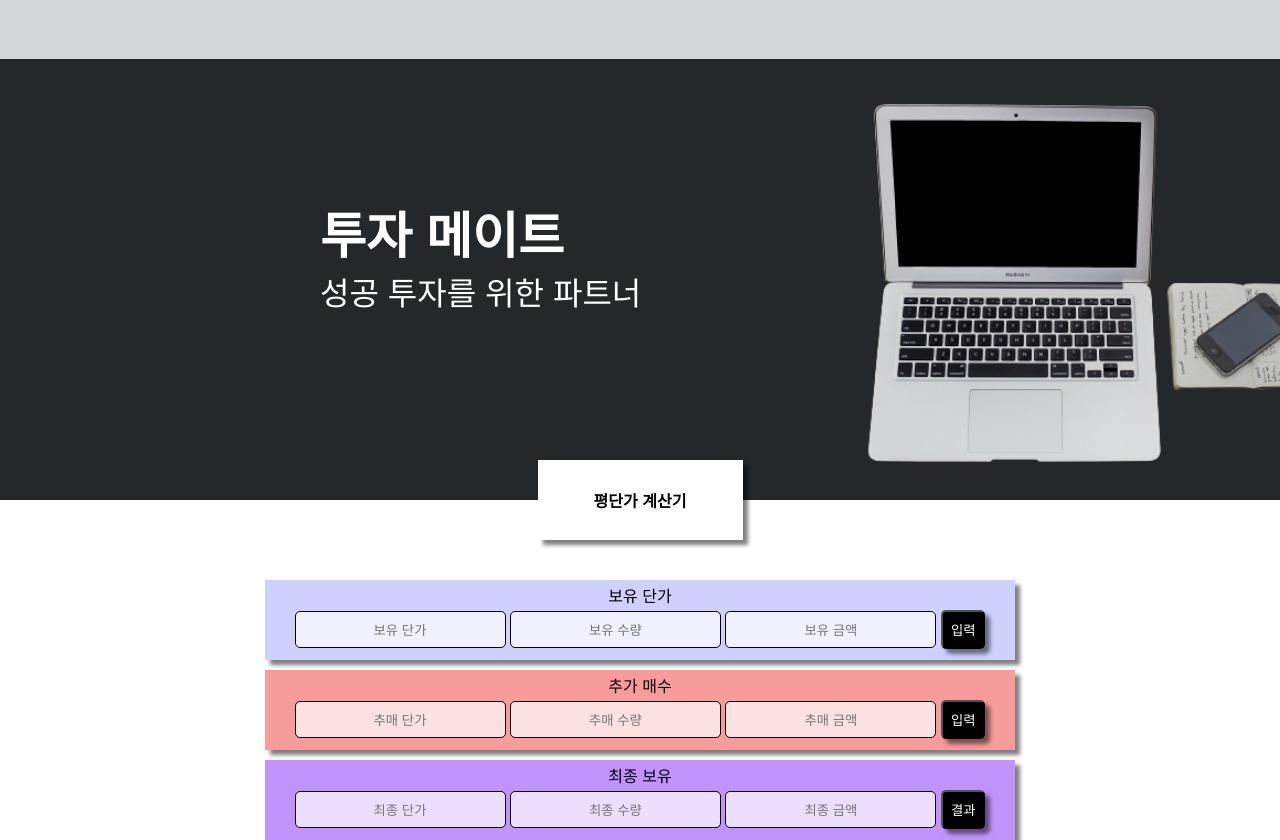
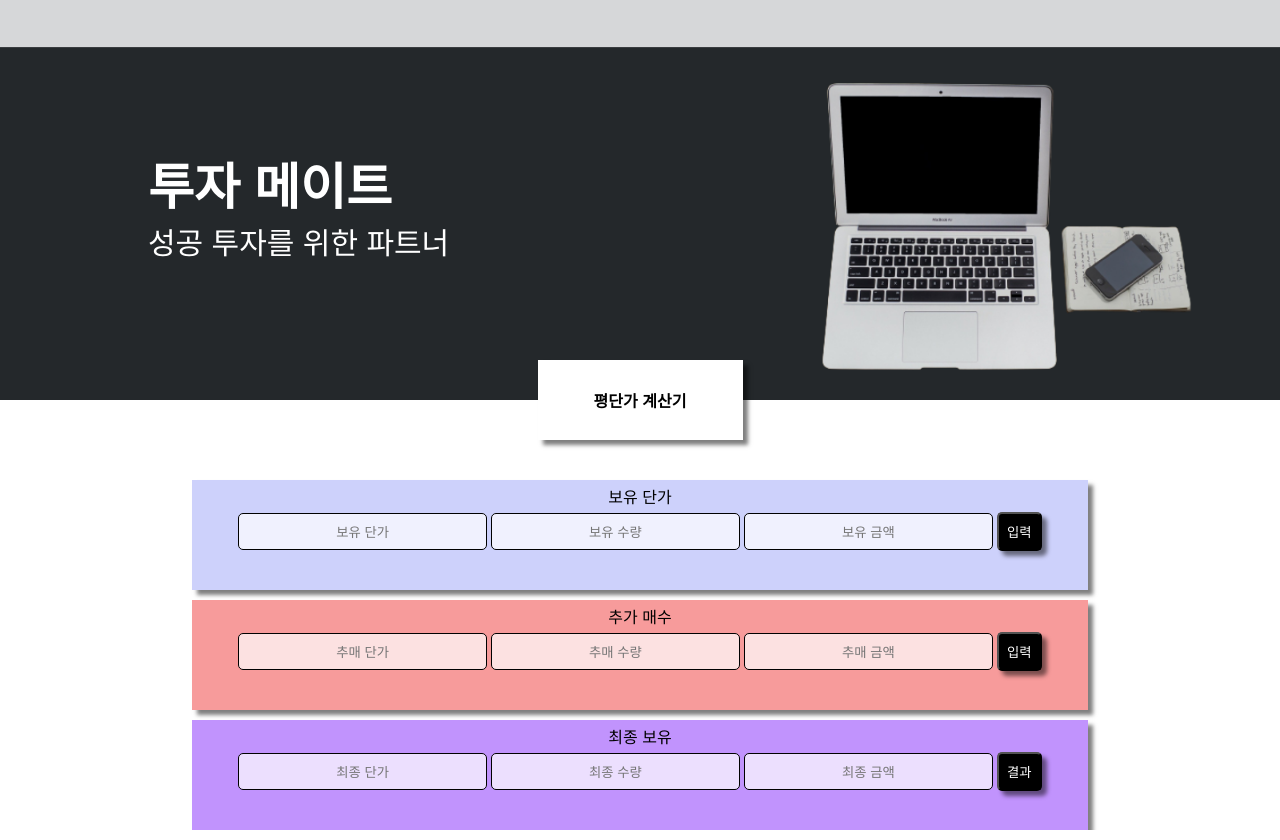
Before and after one commit to graydrone/graydrone.github.io, a plain HTML site: page index.html in a window 1280 px wide. Drawn offline with nearby package versions, Linux system fonts and the light colour scheme.

Commit message:
Add files via upload

```diff
--- a/im_price style.css
+++ b/im_price style.css
@@ -10,8 +10,8 @@
 .wrap_intro {
   position: relative;
   margin: auto;
-  height: 500px;
-  width: 100%;
+  height: 50vh;
+  width: 100vw;
   background: url(image/intro.png) no-repeat center;
   background-size: cover;
 
@@ -48,9 +48,13 @@
   cursor: pointer;
 }
 .title{
-  display: inline-block;
+  display: flex;
+  justify-content: flex-start;
+  flex-direction: column;
   position: relative;
-  margin: 450px 0px 0px 300px;
+  flex-wrap: nowrap;
+
+  margin: 350px 0px 0px 10%;
 }
 .title > h1 {
   color: #fff;
@@ -58,10 +62,10 @@
 }
 .title > p {
   color: #fff;
-  font-size: 2em;
+  font-size: 30px;
 }
 
-@media(max-width:375px){
+@media(max-width:508px){
   .wrap_intro {
     height: 307px;
     width: 100%;
@@ -163,17 +167,20 @@
   background-color: rgb(155, 164, 247, 0.5);
   position: relative;
   text-align: center;
-  height: 80px;
-  line-height: 30px;
-  width: 750px;
+  align-items: center;
+  height: 110px;
+  line-height: 4vh;
+  width: 70vw;
   margin:auto;
   box-shadow: 5px 5px 4px rgba(0, 0, 0, 0.5) ;
+
 }
 
 [class*='stall'] > input{
   padding: 8px;
   text-align: center;
   border: 0.1px solid;
+  width: 18vw;
   border-radius: 5px;
   background: rgb(255, 255, 255, 0.7);
 }
```
